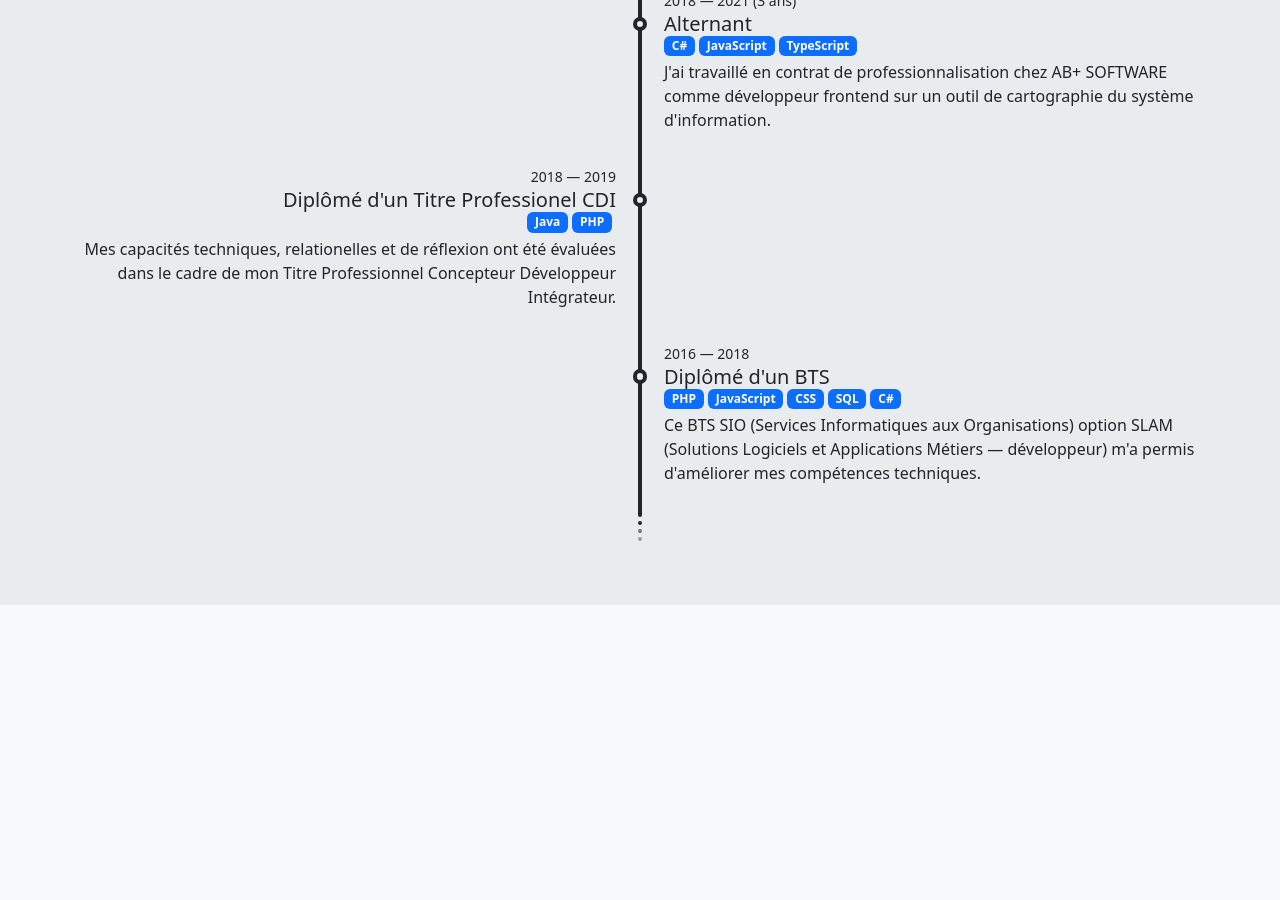
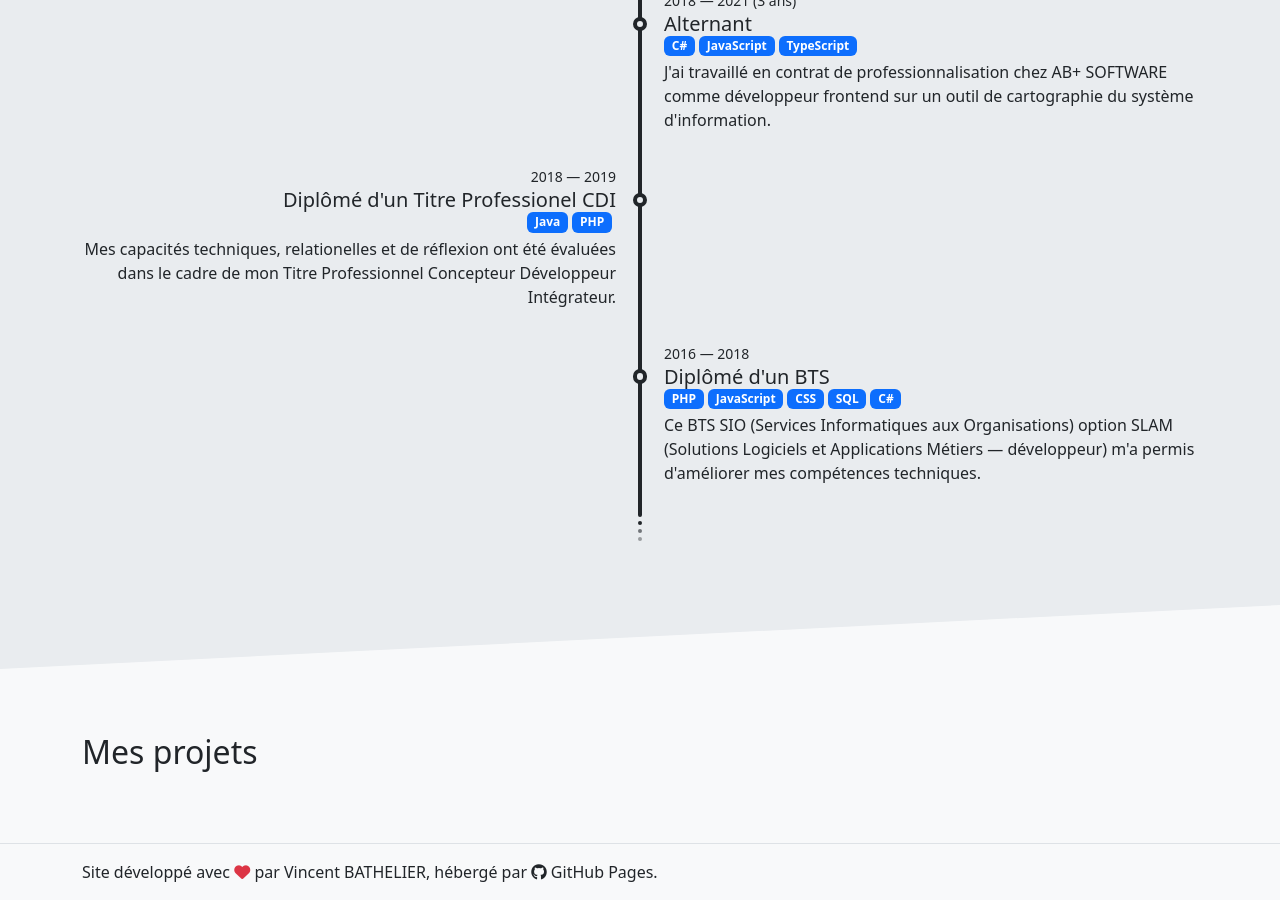
Before and after one commit to d9beuD/d9beud.com, a Jekyll site: the page built from docs/index.md, in a window 1280 px wide and 900 px high, scrolled down 1363 px. Built offline with Jekyll 4.4.1, drawn with Linux system fonts in a browser that asks for light colours; nearby versions of some CDN libraries; before the commit the page ends 1968 px from its top, so only the background shows below that.

Commit message:
Add a footer

```diff
--- /dev/null
+++ b/docs/_includes/footer.html
@@ -0,0 +1,7 @@
+<footer class="footer">
+  <div class="container">
+    Site développé avec <i class="fa-solid fa-heart text-danger"></i> par
+    Vincent BATHELIER, hébergé par <i class="fa-brands fa-github"></i> GitHub
+    Pages.
+  </div>
+</footer>
--- a/docs/_layouts/home.html
+++ b/docs/_layouts/home.html
@@ -4,3 +4,4 @@ layout: default
 
 {% include navbar.html %}
 <main>{{ content }}</main>
+{% include footer.html %}
--- a/docs/index.md
+++ b/docs/index.md
@@ -17,3 +17,9 @@ title: "Accueil"
     {% include home/career.html %}
   </div>
 </section>
+
+<section id="mes-projets" class="section">
+  <div class="container">
+    <h2>Mes projets</h2>
+  </div>
+</section>
```
